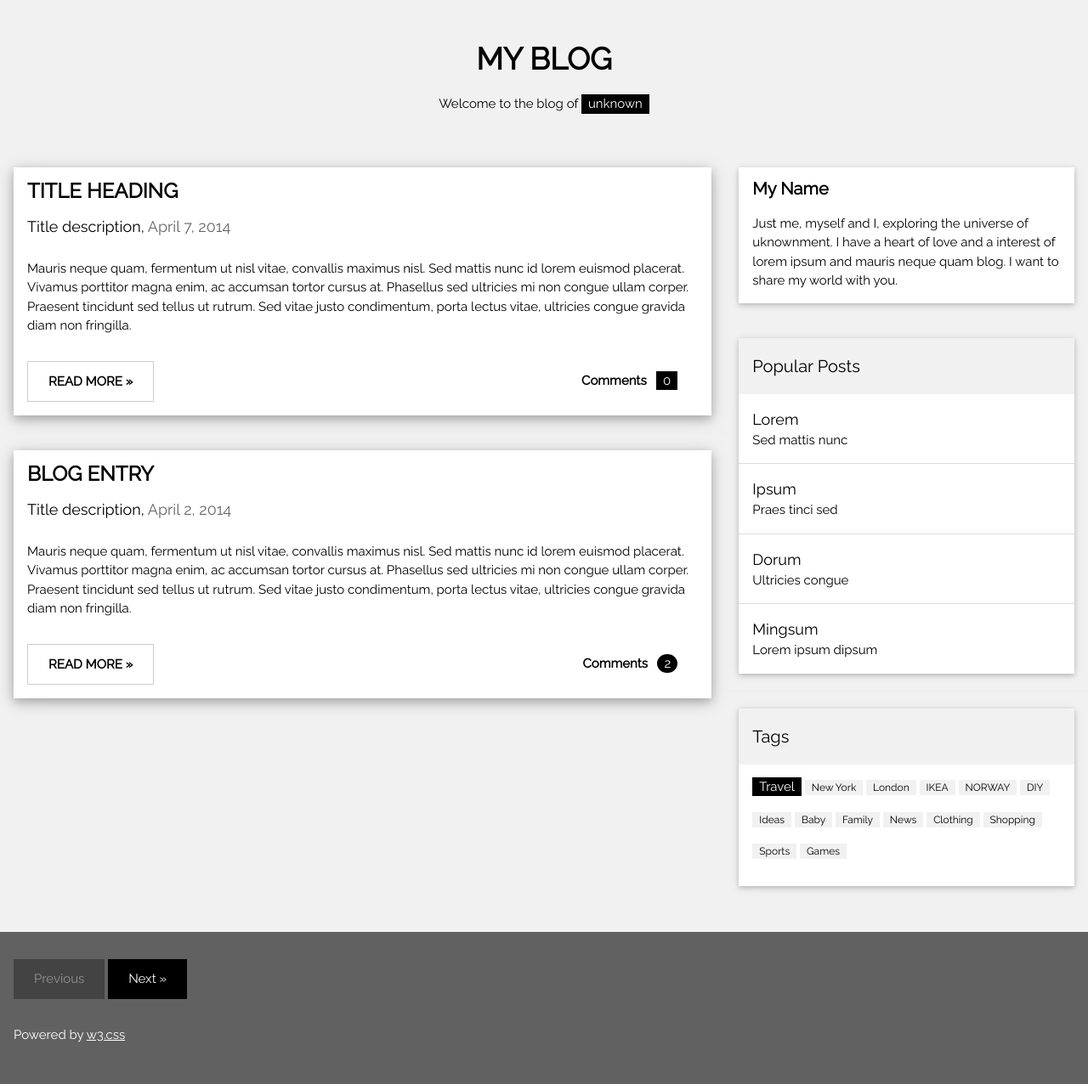
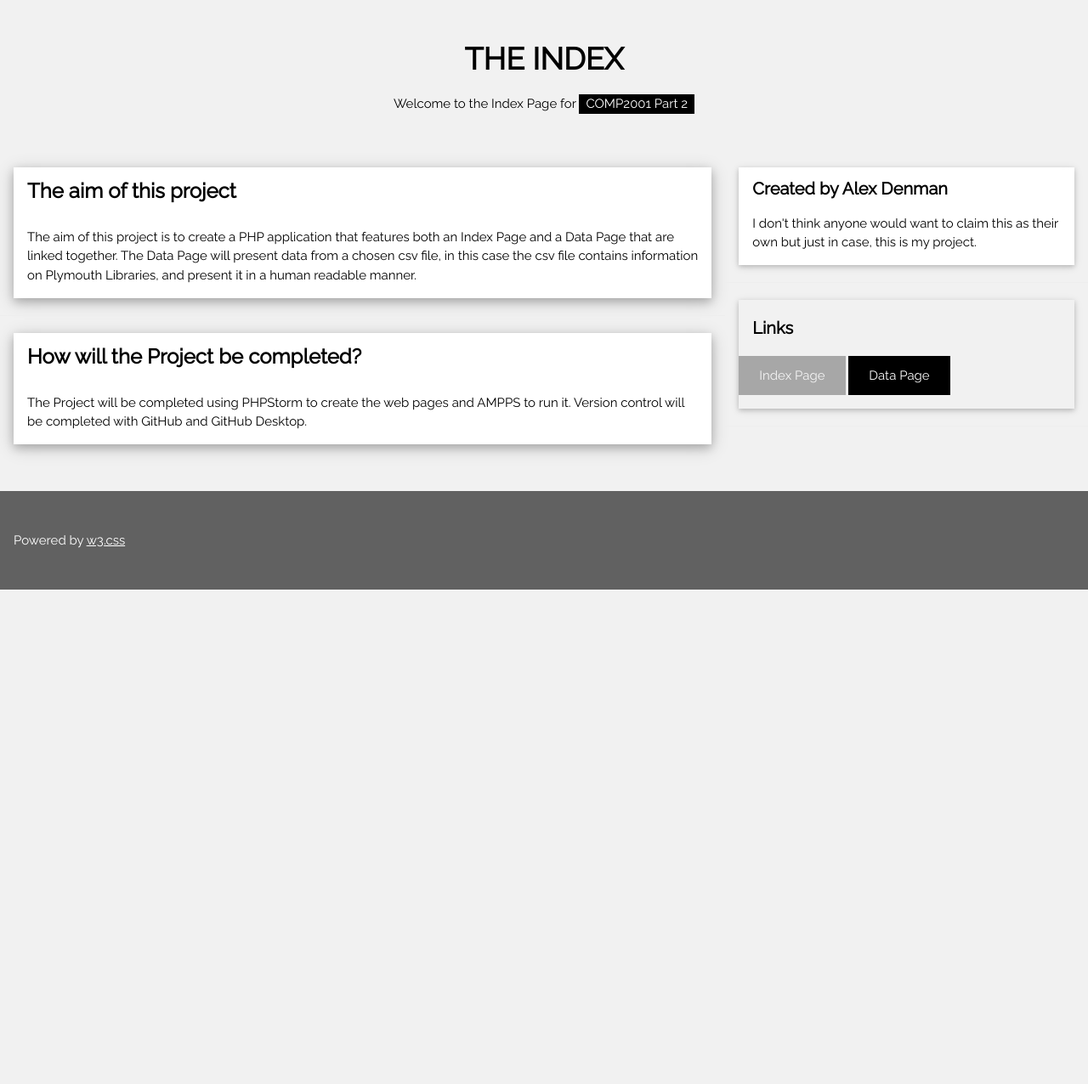
Before and after one commit to AlexDenman47674/COMP2001, a PHP site: page / in a window 1280 px wide. Shown: the whole page at 85% size. After the commit the page ends 694 px from the top, so only its background shows below. Run offline with PHP 8.4, Linux system fonts and the light colour scheme.

Commit message:
Created unlinked Index Page

```diff
--- a/COMP2001Part2/Index.php
+++ b/COMP2001Part2/Index.php
@@ -18,8 +18,8 @@ and is wrapped around the whole page content, except for the footer in this exam
 
     <!-- Header -->
     <header class="w3-container w3-center w3-padding-32">
-        <h1><b>MY BLOG</b></h1>
-        <p>Welcome to the blog of <span class="w3-tag">unknown</span></p>
+        <h1><b>THE INDEX</b></h1>
+        <p>Welcome to the Index Page for <span class="w3-tag">COMP2001 Part 2</span></p>
     </header>
 
     <!-- Grid -->
@@ -30,21 +30,12 @@ and is wrapped around the whole page content, except for the footer in this exam
             <!-- Blog entry -->
             <div class="w3-card-4 w3-margin w3-white">
                 <div class="w3-container">
-                    <h3><b>TITLE HEADING</b></h3>
-                    <h5>Title description, <span class="w3-opacity">April 7, 2014</span></h5>
+                    <h3><b>The aim of this project</b></h3>
                 </div>
 
                 <div class="w3-container">
-                    <p>Mauris neque quam, fermentum ut nisl vitae, convallis maximus nisl. Sed mattis nunc id lorem euismod placerat. Vivamus porttitor magna enim, ac accumsan tortor cursus at. Phasellus sed ultricies mi non congue ullam corper. Praesent tincidunt sed
-                        tellus ut rutrum. Sed vitae justo condimentum, porta lectus vitae, ultricies congue gravida diam non fringilla.</p>
-                    <div class="w3-row">
-                        <div class="w3-col m8 s12">
-                            <p><button class="w3-button w3-padding-large w3-white w3-border"><b>READ MORE »</b></button></p>
-                        </div>
-                        <div class="w3-col m4 w3-hide-small">
-                            <p><span class="w3-padding-large w3-right"><b>Comments  </b> <span class="w3-tag">0</span></span></p>
-                        </div>
-                    </div>
+                    <p>The aim of this project is to create a PHP application that features both an Index Page and a Data Page that are linked together. The Data Page will present
+                    data from a chosen csv file, in this case the csv file contains information on Plymouth Libraries, and present it in a human readable manner.</p>
                 </div>
             </div>
             <hr>
@@ -52,21 +43,11 @@ and is wrapped around the whole page content, except for the footer in this exam
             <!-- Blog entry -->
             <div class="w3-card-4 w3-margin w3-white">
                 <div class="w3-container">
-                    <h3><b>BLOG ENTRY</b></h3>
-                    <h5>Title description, <span class="w3-opacity">April 2, 2014</span></h5>
+                    <h3><b>How will the Project be completed?</b></h3>
                 </div>
 
                 <div class="w3-container">
-                    <p>Mauris neque quam, fermentum ut nisl vitae, convallis maximus nisl. Sed mattis nunc id lorem euismod placerat. Vivamus porttitor magna enim, ac accumsan tortor cursus at. Phasellus sed ultricies mi non congue ullam corper. Praesent tincidunt sed
-                        tellus ut rutrum. Sed vitae justo condimentum, porta lectus vitae, ultricies congue gravida diam non fringilla.</p>
-                    <div class="w3-row">
-                        <div class="w3-col m8 s12">
-                            <p><button class="w3-button w3-padding-large w3-white w3-border"><b>READ MORE »</b></button></p>
-                        </div>
-                        <div class="w3-col m4 w3-hide-small">
-                            <p><span class="w3-padding-large w3-right"><b>Comments  </b> <span class="w3-badge">2</span></span></p>
-                        </div>
-                    </div>
+                    <p>The Project will be completed using PHPStorm to create the web pages and AMPPS to run it. Version control will be completed with GitHub and GitHub Desktop.</p>
                 </div>
             </div>
             <!-- END BLOG ENTRIES -->
@@ -77,51 +58,22 @@ and is wrapped around the whole page content, except for the footer in this exam
             <!-- About Card -->
             <div class="w3-card w3-margin w3-margin-top">
                 <div class="w3-container w3-white">
-                    <h4><b>My Name</b></h4>
-                    <p>Just me, myself and I, exploring the universe of uknownment. I have a heart of love and a interest of lorem ipsum and mauris neque quam blog. I want to share my world with you.</p>
+                    <h4><b>Created by Alex Denman</b></h4>
+                    <p>I don't think anyone would want to claim this as their own but just in case, this is my project.</p>
                 </div>
             </div><hr>
 
             <!-- Posts -->
             <div class="w3-card w3-margin">
                 <div class="w3-container w3-padding">
-                    <h4>Popular Posts</h4>
+                    <h4><b>Links</b></h4>
                 </div>
-                <ul class="w3-ul w3-hoverable w3-white">
-                    <li class="w3-padding-16">
-                        <span class="w3-large">Lorem</span><br>
-                        <span>Sed mattis nunc</span>
-                    </li>
-                    <li class="w3-padding-16">
-                        <span class="w3-large">Ipsum</span><br>
-                        <span>Praes tinci sed</span>
-                    </li>
-                    <li class="w3-padding-16">
-                        <span class="w3-large">Dorum</span><br>
-                        <span>Ultricies congue</span>
-                    </li>
-                    <li class="w3-padding-16 w3-hide-medium w3-hide-small">
-                        <span class="w3-large">Mingsum</span><br>
-                        <span>Lorem ipsum dipsum</span>
-                    </li>
-                </ul>
+                <button class="w3-button w3-black w3-disabled w3-padding-large w3-margin-bottom">Index Page</button>
+                <button class="w3-button w3-black w3-padding-large w3-margin-bottom">Data Page</button>
             </div>
             <hr>
 
-            <!-- Labels / tags -->
-            <div class="w3-card w3-margin">
-                <div class="w3-container w3-padding">
-                    <h4>Tags</h4>
-                </div>
-                <div class="w3-container w3-white">
-                    <p><span class="w3-tag w3-black w3-margin-bottom">Travel</span> <span class="w3-tag w3-light-grey w3-small w3-margin-bottom">New York</span> <span class="w3-tag w3-light-grey w3-small w3-margin-bottom">London</span>
-                        <span class="w3-tag w3-light-grey w3-small w3-margin-bottom">IKEA</span> <span class="w3-tag w3-light-grey w3-small w3-margin-bottom">NORWAY</span> <span class="w3-tag w3-light-grey w3-small w3-margin-bottom">DIY</span>
-                        <span class="w3-tag w3-light-grey w3-small w3-margin-bottom">Ideas</span> <span class="w3-tag w3-light-grey w3-small w3-margin-bottom">Baby</span> <span class="w3-tag w3-light-grey w3-small w3-margin-bottom">Family</span>
-                        <span class="w3-tag w3-light-grey w3-small w3-margin-bottom">News</span> <span class="w3-tag w3-light-grey w3-small w3-margin-bottom">Clothing</span> <span class="w3-tag w3-light-grey w3-small w3-margin-bottom">Shopping</span>
-                        <span class="w3-tag w3-light-grey w3-small w3-margin-bottom">Sports</span> <span class="w3-tag w3-light-grey w3-small w3-margin-bottom">Games</span>
-                    </p>
-                </div>
-            </div>
+
 
             <!-- END Introduction Menu -->
         </div>
@@ -134,8 +86,6 @@ and is wrapped around the whole page content, except for the footer in this exam
 
 <!-- Footer -->
 <footer class="w3-container w3-dark-grey w3-padding-32 w3-margin-top">
-    <button class="w3-button w3-black w3-disabled w3-padding-large w3-margin-bottom">Previous</button>
-    <button class="w3-button w3-black w3-padding-large w3-margin-bottom">Next »</button>
     <p>Powered by <a href="https://www.w3schools.com/w3css/default.asp" target="_blank">w3.css</a></p>
 </footer>
 
```
